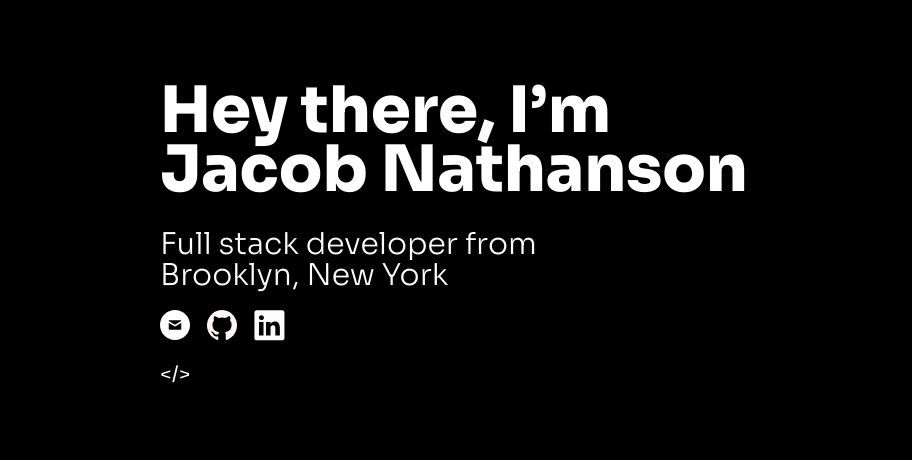
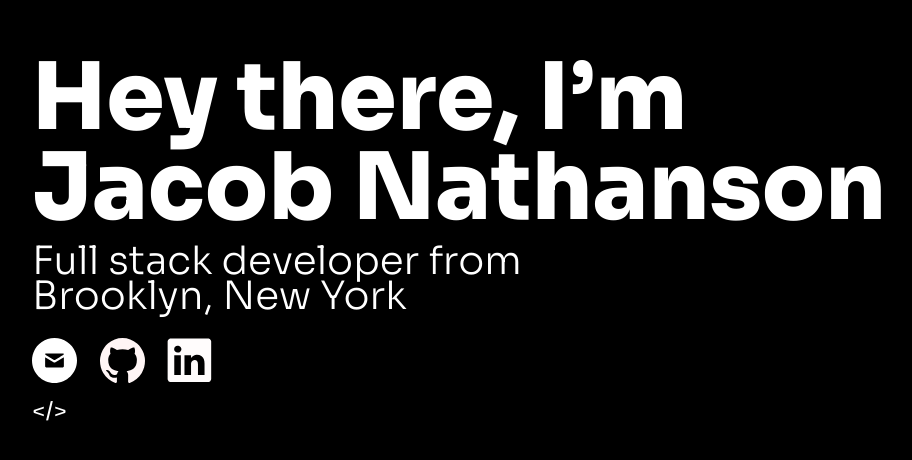
Before and after one commit to j-nathanson/my-portfolio, a React (Create React App) app: page / in a window 1536 px wide. Shown: the part 158-618 px from the top of the page, without its empty margins (306-1218 px from the left). Built offline with nearby package versions, Linux system fonts and the light colour scheme.

Commit message:
large viewport and links

```diff
--- a/src/components/Hero.js
+++ b/src/components/Hero.js
@@ -12,12 +12,12 @@ export default function Hero() {
                     Brooklyn, New York
                 </h2>
                 <div className="hero-icon-container">
-                    <div className="mail-icon" />
-                    <div className="github-icon" />
-                    <div className="linkedin-icon" />
+                    <a href="mailto:jacobnath93@gmail.com"><div className="mail-icon" /></a>
+                    <a href='https://github.com/j-nathanson' target='_blank' rel='noreferrer' ><div className="github-icon" /></a>
+                    <a href='https://www.linkedin.com/in/jacob-nathanson-14201688/' target='_blank' rel='noreferrer' ><div className="linkedin-icon" /></a>
                 </div>
                 <h4>&lt;&#47;&gt;</h4>
             </div>
-        </div>
+        </div >
     )
 }
--- a/src/style/Hero.scss
+++ b/src/style/Hero.scss
@@ -20,7 +20,6 @@
     // description
     h2 {
         width: 265px;
-        height: 36px;
         font-weight: 400;
         font-size: 16px;
         line-height: 20px;
@@ -31,18 +30,14 @@
     .hero-icon-container {
         display: flex;
         justify-content: space-between;
-        width: 140px;
-        margin-bottom: 10px;
+        width: 90px;
+        margin-bottom: 5px;
     }
 
     // code bracket
     h4 {
-        width: 71px;
-        height: 48px;
-        font-family: 'Sora';
-        font-style: normal;
         font-weight: 400;
-        font-size: 20px;
+        font-size: 12px;
         line-height: 38px;
     }
 }
@@ -53,20 +48,28 @@
 .mail-icon,
 .github-icon,
 .linkedin-icon {
-    height: 33px;
-    width: 33px;
+    height: 20px;
+    width: 20px;
 }
 
 .mail-icon {
     background: url('../assests/icons/mail.svg') no-repeat;
+    background-size: cover;
 }
 
 .github-icon {
     background: url('../assests/icons/github.svg') no-repeat;
+    background-size: cover;
 }
 
 .linkedin-icon {
     background: url('../assests/icons/linkedin.svg') no-repeat;
+    background-size: cover;
+}
+
+a:hover {
+    background-color: rgb(149, 0, 208);
+    border-radius: 33px;
 }
 
 //*END ICONS
@@ -82,27 +85,71 @@
             font-size: 64px;
             font-size: 64px;
             line-height: 59px;
+        }
+
+        // description
+        h2 {
+            width: 390px;
+            font-weight: 300;
+            font-size: 30px;
+            line-height: 31px;
+            margin-bottom: 14px;
+        }
+
+        h4 {
+            font-size: 16px;
+        }
+
+        .hero-icon-container {
+            width: 130px;
+        }
+
+        .mail-icon,
+        .github-icon,
+        .linkedin-icon {
+            height: 30px;
+            width: 30px;
+        }
+    }
+}
+
+
+@media only screen and (min-width: 1440px) {
+    .hero-content-container {
+
+        //header
+        h1 {
+            width: 860px;
+            height: 160px;
+            font-size: 93px;
+            line-height: 90px;
             margin-bottom: 30px;
         }
 
         // description
         h2 {
-            width: 390px;
-            height: 73px;
-            font-weight: 300;
-            font-size: 30px;
-            line-height: 31px;
-            margin-bottom: 8px;
+            width: 512px;
+            height: 70px;
+            font-size: 39px;
+            line-height: 35px;
+            margin-bottom: 25px;
         }
 
-        .hero-icon-container{
-            width: 130px;
+        .hero-icon-container {
+            width: 180px;
+            margin-bottom: 10px;
         }
+
         .mail-icon,
         .github-icon,
         .linkedin-icon {
-            height: 36px;
-            width: 36px;
+            height: 45px;
+            width: 45px;
+        }
+
+        h4 {
+            font-size: 23px;
+            line-height: 38px;
         }
     }
 }
```
